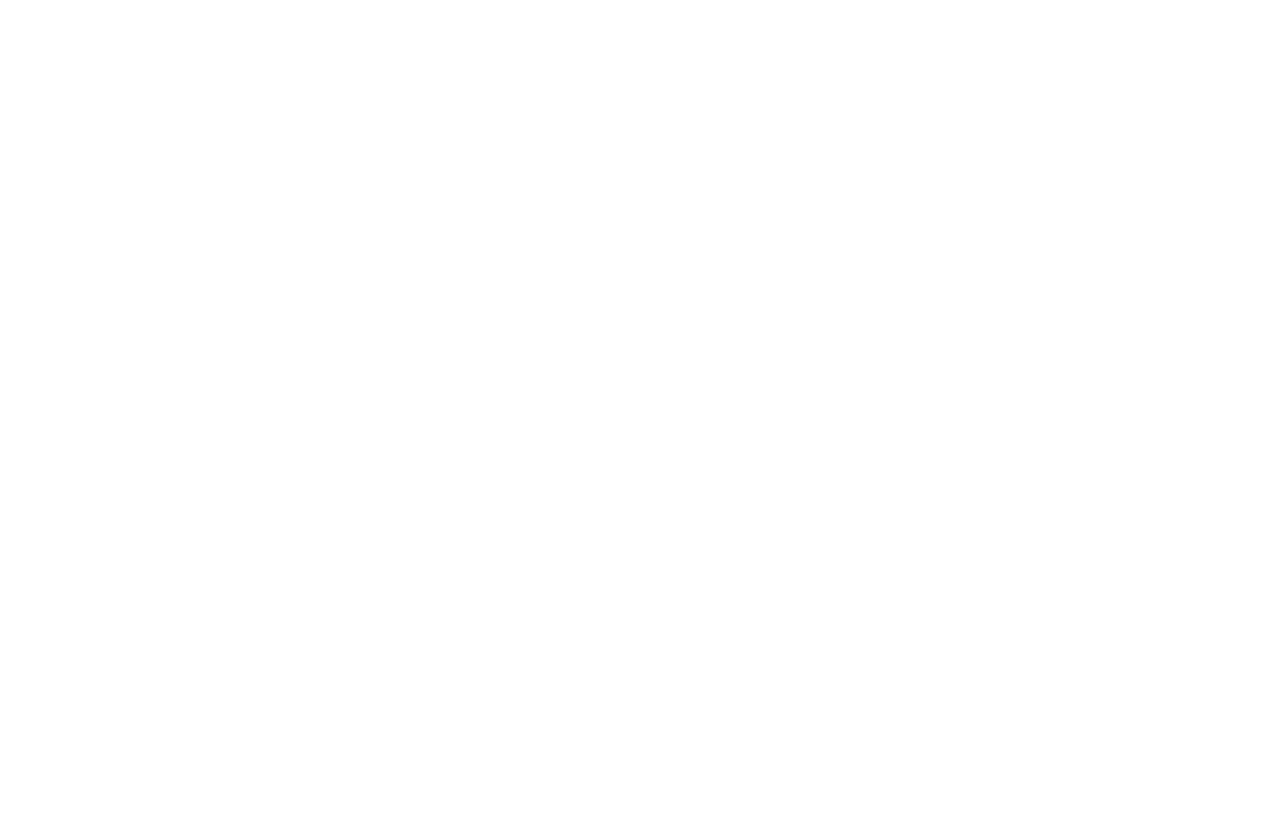
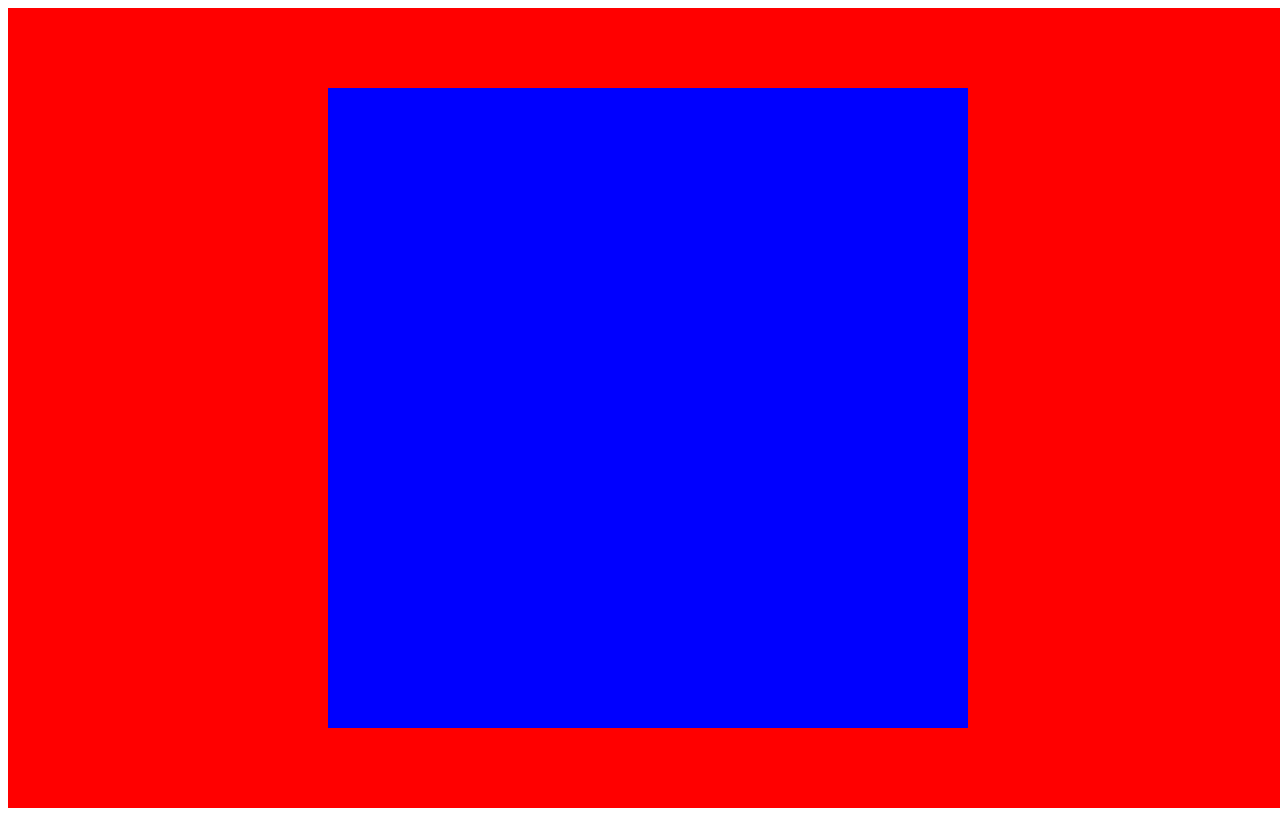
Before and after one commit to gnarlee-gee/Etch-A-Sketch, a plain HTML site: page index.html in a window 1280 px wide. Drawn offline with Linux system fonts and the light colour scheme.

Commit message:
populates grid with divs

```diff
--- a/index.html
+++ b/index.html
@@ -6,6 +6,6 @@
     <title>Etch-A-Sketch</title>
 </head>
 <body>
-
+    <script src="script/script.js"></script>
 </body>
 </html>
--- /dev/null
+++ b/script/script.js
@@ -0,0 +1,38 @@
+const wrapper = document.createElement('div');
+wrapper.classList.add('wrapper');
+
+document.body.appendChild(wrapper);
+
+const wrapperClass = document.querySelector('.wrapper');
+wrapperClass.setAttribute('style',
+                        `width: 100vw;
+                        height: 100vh;
+                        display: flex;
+                        justify-content: center;
+                        align-items: center;
+                        background-color: red;`)
+
+const container = document.createElement('div');
+container.classList.add('container');
+wrapper.appendChild(container);
+
+container.setAttribute('style',
+                        `width: 50vw;
+                        height: 80vh;
+                        background-color: blue;
+                        display: grid;
+                        grid-template-columns: repeat(auto-fill, 20px);
+                        grid-template-rows: 40px repeat(auto-fill, 20px); `)
+
+// creates 1200 divs
+let counter = 1;
+for (let i = 1; i < 49; i++){
+    for (let j = 2; j < 27; j++){
+        const div = document.createElement('div');
+        div.classList.add(`item-${counter++}`);
+        div.setAttribute('style',
+                        `grid-column: ${i}/${i+1};
+                        grid-row: ${j}/${j+1};`)
+        container.appendChild(div);
+    }
+}
```
